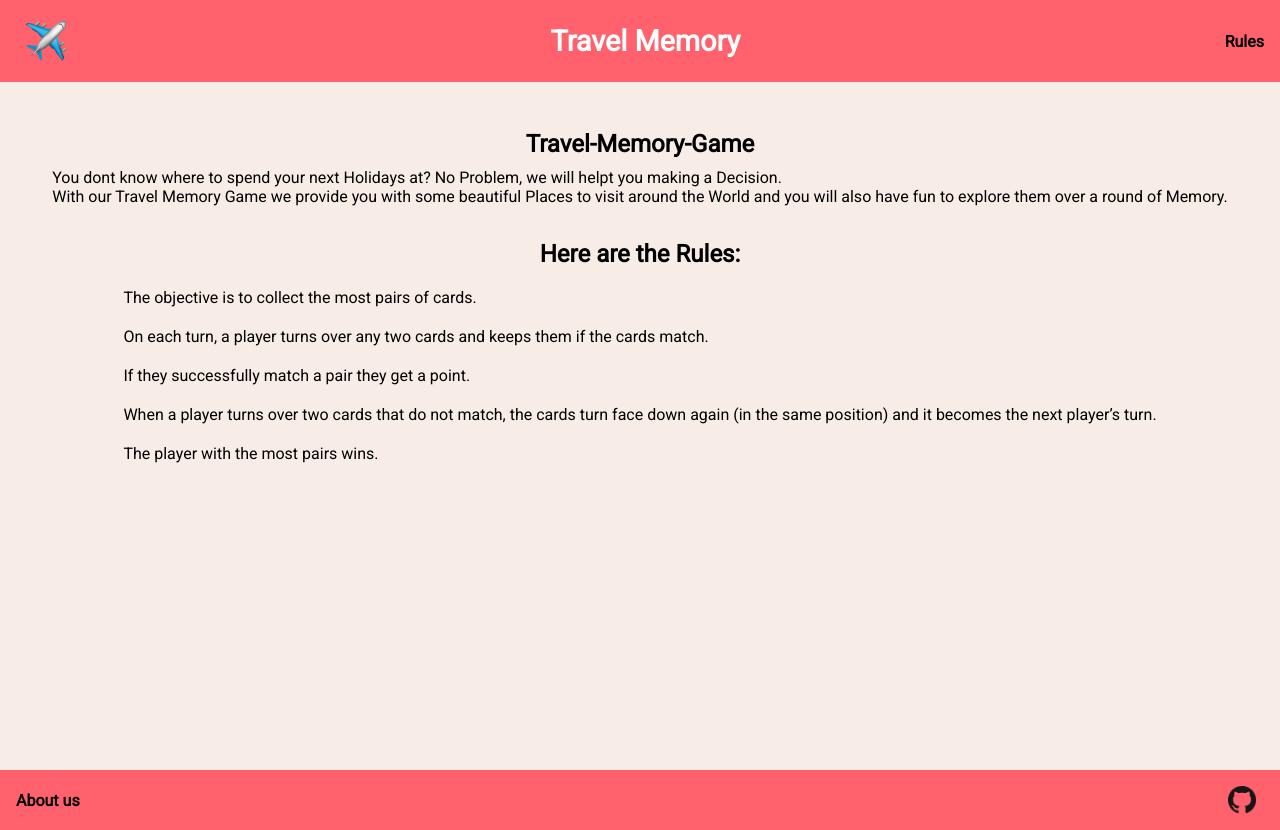
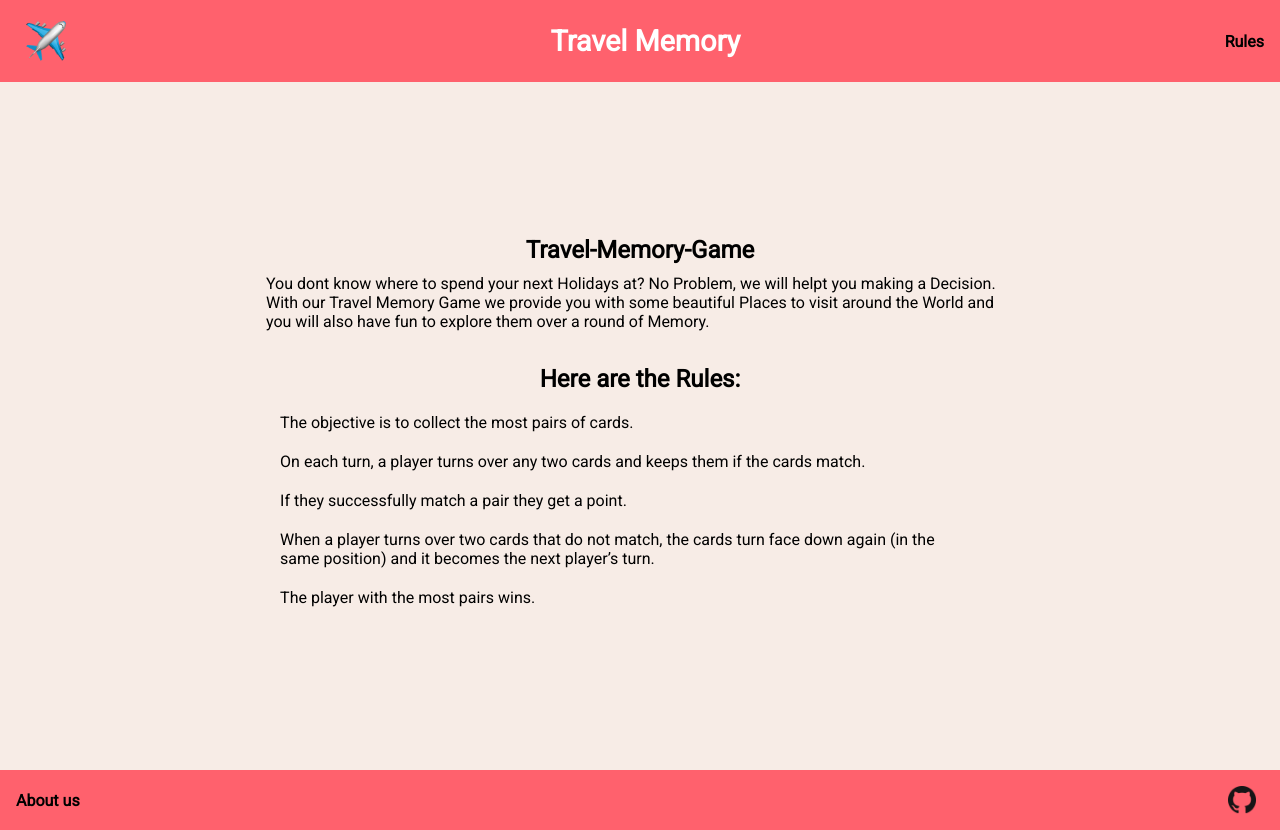
Before and after one commit to Hackathon-december-2022/Travel-memory-game, a React (Create React App) app: page /rules in a window 1280 px wide. Built offline with nearby package versions, Linux system fonts and the light colour scheme.

Commit message:
fixed rules desktop version

```diff
--- a/src/pages/rules/rules.module.css
+++ b/src/pages/rules/rules.module.css
@@ -21,12 +21,17 @@
 
 @media screen and (min-width: 800px) {
   .container {
-    justify-content: flex-start;
-
     padding-bottom: 3rem;
     padding-top: 3rem;
+  }
+  .introduction {
+    width: 60%;
   }
   .rulesHeadline {
     padding-top: 1.5rem;
   }
+  .listItems {
+    width: 80%;
+    padding-left: 15.5%;
+  }
 }
```
